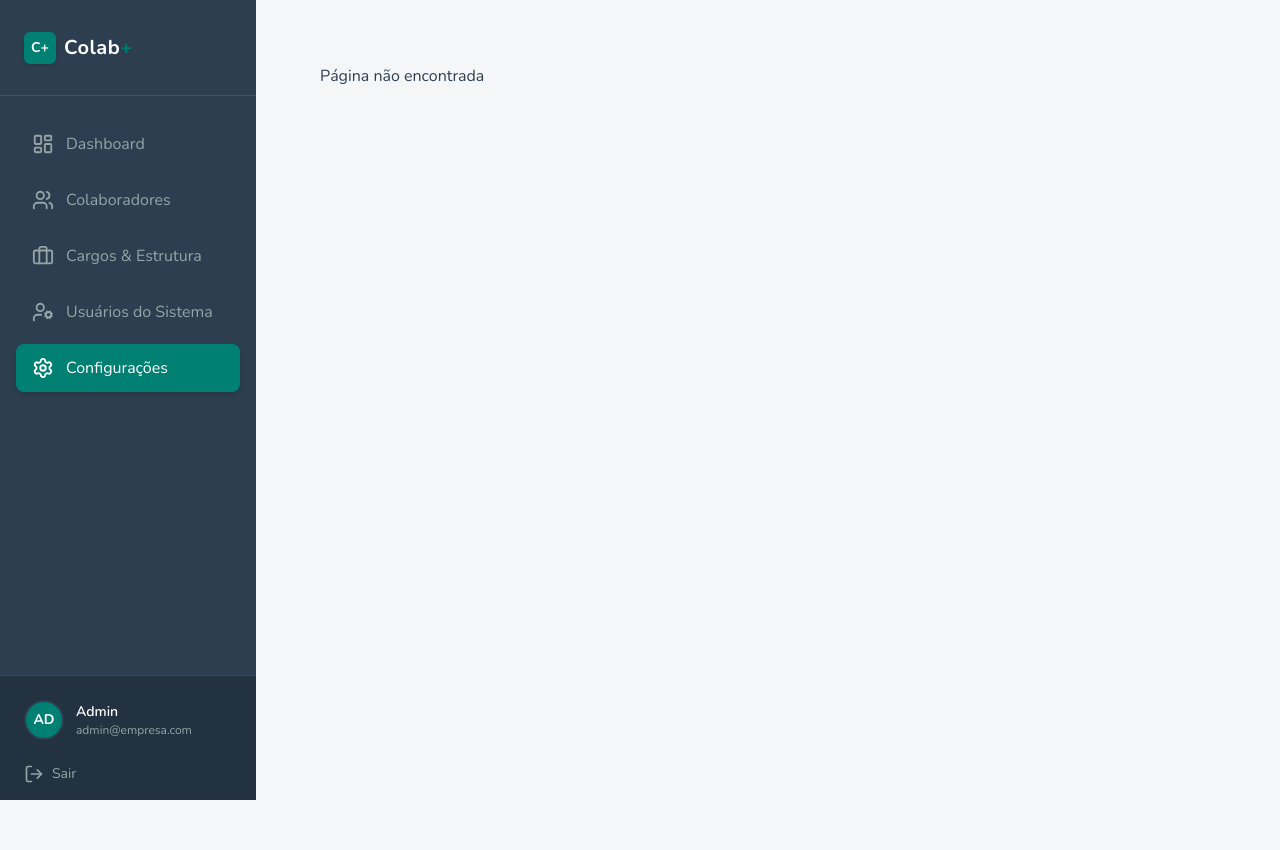
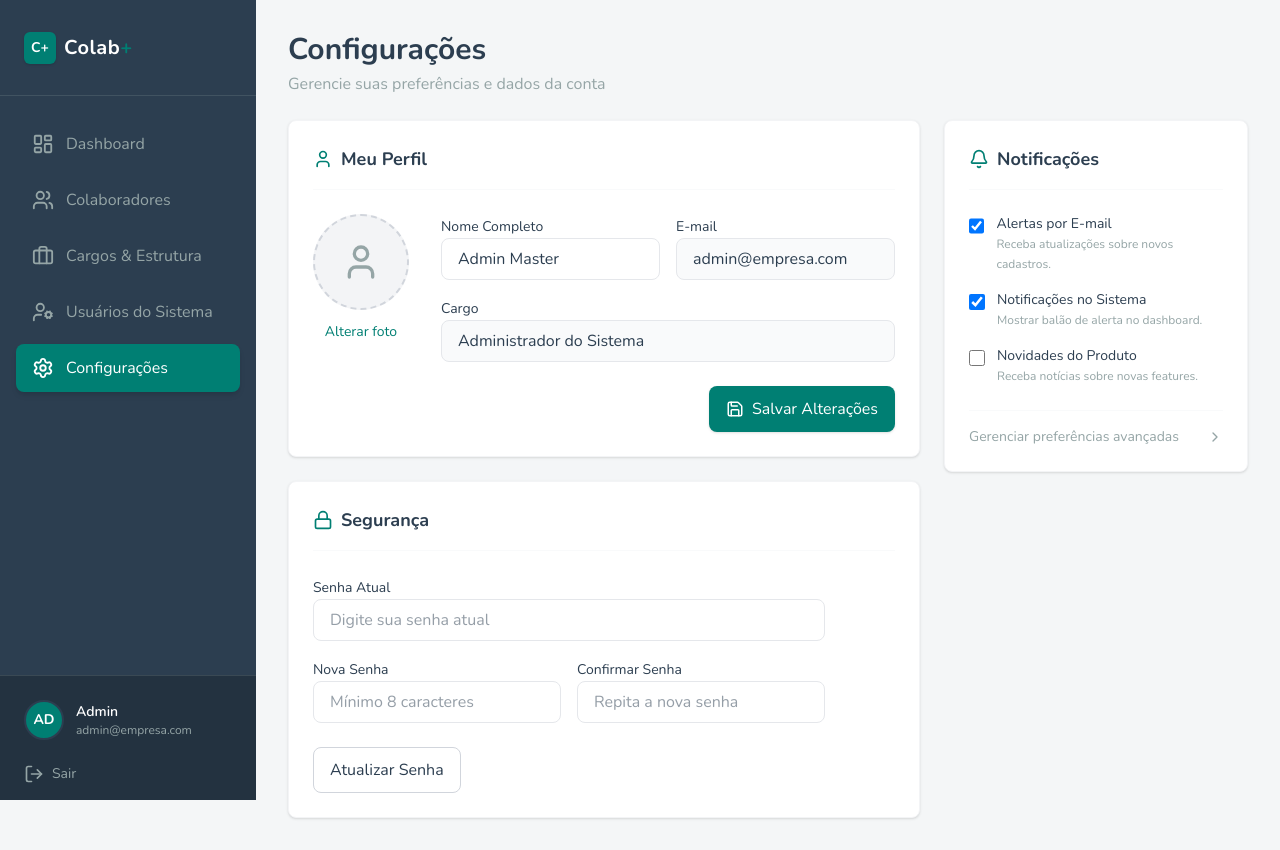
Before and after one commit to Grupo-05-Turma-JavaScript-10/sistema-cadastro-rh-FrontEnd, a React (Vite) app: page /configuracoes in a window 1280 px wide. Before the commit the page ends 800 px from the top, so only its background shows below. Built offline with nearby package versions, Linux system fonts and the light colour scheme.

Commit message:
feat: cria tela de configurações com perfil e segurança

```diff
--- a/src/App.tsx
+++ b/src/App.tsx
@@ -6,6 +6,7 @@ import { LandingPage } from "./pages/LandingPage";
 import { Footer } from "./components/landing/Footer";
 import { Collaborators } from "./pages/Collaborators";
 import UsersPage from "./pages/Users";
+import { Settings } from "./pages/Settings";
 
 
 function Layout() {
@@ -29,6 +30,7 @@ function Layout() {
             <Route path="/colaboradores" element={<Collaborators />} />
             <Route path="/cargos" element={<Cargos />} />
             <Route path="/usuarios" element={<UsersPage />} />
+            <Route path="/configuracoes" element={<Settings />} />
 
             <Route
               path="/colaboradores"
--- /dev/null
+++ b/src/pages/Settings.tsx
@@ -0,0 +1,166 @@
+import { User, Lock, Bell, Save, Camera, ChevronRight } from "lucide-react";
+import { PageHeader } from "../components/ui/PageHeader";
+import { Card } from "../components/ui/Card";
+import { Button } from "../components/ui/Button";
+
+export function Settings() {
+  return (
+    <div className="space-y-6">
+      <PageHeader
+        title="Configurações"
+        subtitle="Gerencie suas preferências e dados da conta"
+      />
+
+      <div className="grid grid-cols-1 lg:grid-cols-3 gap-6">
+
+        <div className="lg:col-span-2 space-y-6">
+
+          <Card>
+            <div className="flex items-center gap-2 mb-6 border-b border-gray-50 pb-4">
+              <User className="text-primary-teal" size={20} />
+              <h3 className="font-bold text-lg text-corporate-slate">Meu Perfil</h3>
+            </div>
+
+            <div className="flex flex-col md:flex-row gap-8 items-start">
+              <div className="flex flex-col items-center gap-3">
+                <div className="w-24 h-24 rounded-full bg-gray-100 flex items-center justify-center border-2 border-dashed border-gray-300 relative overflow-hidden group cursor-pointer">
+                   <User size={40} className="text-metallic-silver group-hover:opacity-50 transition-opacity" />
+
+                   <div className="absolute inset-0 bg-black/40 hidden group-hover:flex items-center justify-center transition-all">
+                      <Camera size={24} className="text-white" />
+                   </div>
+                </div>
+                <button className="text-sm text-primary-teal font-medium hover:underline">Alterar foto</button>
+              </div>
+
+              <div className="flex-1 w-full space-y-4">
+                <div className="grid grid-cols-1 md:grid-cols-2 gap-4">
+                  <div className="space-y-1.5">
+                    <label className="text-sm font-medium text-corporate-slate">Nome Completo</label>
+                    <input
+                      type="text"
+                      defaultValue="Admin Master"
+                      className="w-full px-4 py-2 rounded-lg border border-gray-200 outline-none focus:border-primary-teal transition-colors text-corporate-slate"
+                    />
+                  </div>
+                  <div className="space-y-1.5">
+                    <label className="text-sm font-medium text-corporate-slate">E-mail</label>
+                    <input
+                      type="email"
+                      defaultValue="admin@empresa.com"
+                      className="w-full px-4 py-2 rounded-lg border border-gray-200 outline-none focus:border-primary-teal transition-colors text-corporate-slate bg-gray-50 cursor-not-allowed"
+                      disabled
+                    />
+                  </div>
+                </div>
+
+                <div className="space-y-1.5">
+                   <label className="text-sm font-medium text-corporate-slate">Cargo</label>
+                   <input
+                      type="text"
+                      defaultValue="Administrador do Sistema"
+                      className="w-full px-4 py-2 rounded-lg border border-gray-200 outline-none text-corporate-slate bg-gray-50"
+                      disabled
+                    />
+                </div>
+
+                <div className="pt-2 flex justify-end">
+                  <Button>
+                    <Save size={18} /> Salvar Alterações
+                  </Button>
+                </div>
+              </div>
+            </div>
+          </Card>
+
+          <Card>
+            <div className="flex items-center gap-2 mb-6 border-b border-gray-50 pb-4">
+              <Lock className="text-primary-teal" size={20} />
+              <h3 className="font-bold text-lg text-corporate-slate">Segurança</h3>
+            </div>
+
+            <div className="space-y-4 max-w-lg">
+                <div className="space-y-1.5">
+                    <label className="text-sm font-medium text-corporate-slate">Senha Atual</label>
+                    <input
+                      type="password"
+                      placeholder="Digite sua senha atual"
+                      className="w-full px-4 py-2 rounded-lg border border-gray-200 outline-none focus:border-primary-teal transition-colors text-corporate-slate"
+                    />
+                </div>
+
+                <div className="grid grid-cols-1 md:grid-cols-2 gap-4">
+                  <div className="space-y-1.5">
+                      <label className="text-sm font-medium text-corporate-slate">Nova Senha</label>
+                      <input
+                        type="password"
+                        placeholder="Mínimo 8 caracteres"
+                        className="w-full px-4 py-2 rounded-lg border border-gray-200 outline-none focus:border-primary-teal transition-colors text-corporate-slate"
+                      />
+                  </div>
+                  <div className="space-y-1.5">
+                      <label className="text-sm font-medium text-corporate-slate">Confirmar Senha</label>
+                      <input
+                        type="password"
+                        placeholder="Repita a nova senha"
+                        className="w-full px-4 py-2 rounded-lg border border-gray-200 outline-none focus:border-primary-teal transition-colors text-corporate-slate"
+                      />
+                  </div>
+                </div>
+
+                <div className="pt-2">
+                  <Button variant="outline">
+                    Atualizar Senha
+                  </Button>
+                </div>
+            </div>
+          </Card>
+        </div>
+
+        <div className="space-y-6">
+
+          <Card>
+            <div className="flex items-center gap-2 mb-6 border-b border-gray-50 pb-4">
+              <Bell className="text-primary-teal" size={20} />
+              <h3 className="font-bold text-lg text-corporate-slate">Notificações</h3>
+            </div>
+
+            <div className="space-y-4">
+              <div className="flex items-start gap-3">
+                <input type="checkbox" id="notif_email" className="mt-1 w-4 h-4 text-primary-teal rounded border-gray-300 focus:ring-primary-teal" defaultChecked />
+                <label htmlFor="notif_email" className="text-sm text-corporate-slate cursor-pointer select-none">
+                  <span className="font-medium block">Alertas por E-mail</span>
+                  <span className="text-metallic-silver text-xs">Receba atualizações sobre novos cadastros.</span>
+                </label>
+              </div>
+
+              <div className="flex items-start gap-3">
+                <input type="checkbox" id="notif_sys" className="mt-1 w-4 h-4 text-primary-teal rounded border-gray-300 focus:ring-primary-teal" defaultChecked />
+                <label htmlFor="notif_sys" className="text-sm text-corporate-slate cursor-pointer select-none">
+                  <span className="font-medium block">Notificações no Sistema</span>
+                  <span className="text-metallic-silver text-xs">Mostrar balão de alerta no dashboard.</span>
+                </label>
+              </div>
+
+              <div className="flex items-start gap-3">
+                <input type="checkbox" id="notif_marketing" className="mt-1 w-4 h-4 text-primary-teal rounded border-gray-300 focus:ring-primary-teal" />
+                <label htmlFor="notif_marketing" className="text-sm text-corporate-slate cursor-pointer select-none">
+                  <span className="font-medium block">Novidades do Produto</span>
+                  <span className="text-metallic-silver text-xs">Receba notícias sobre novas features.</span>
+                </label>
+              </div>
+            </div>
+
+           <div className="mt-6 pt-4 border-t border-gray-50">
+  <button className="flex items-center justify-between w-full group text-sm font-medium text-metallic-silver hover:text-primary-teal transition-colors">
+    <span>Gerenciar preferências avançadas</span>
+    <ChevronRight size={16} className="group-hover:translate-x-1 transition-transform" />
+  </button>
+</div>
+          </Card>
+        </div>
+
+      </div>
+    </div>
+  );
+}
```
